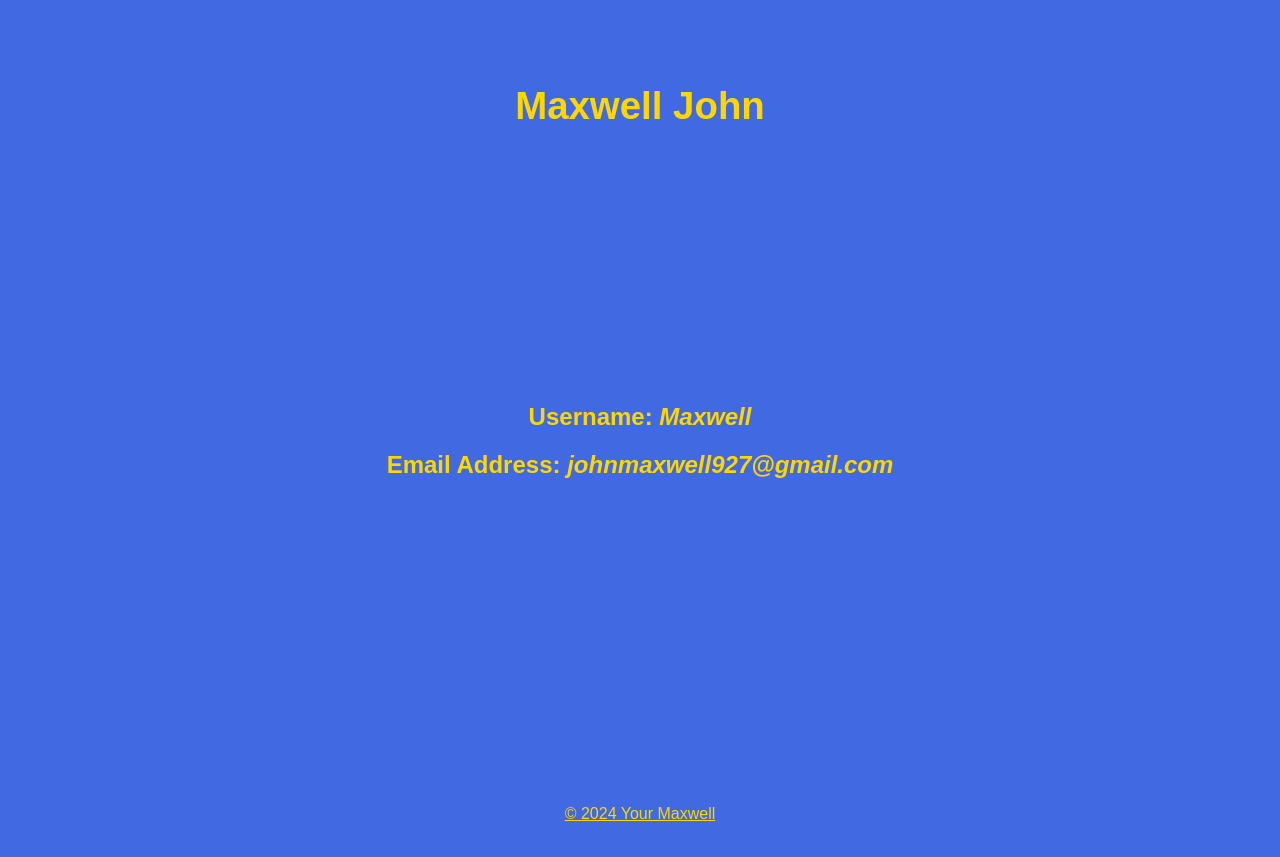
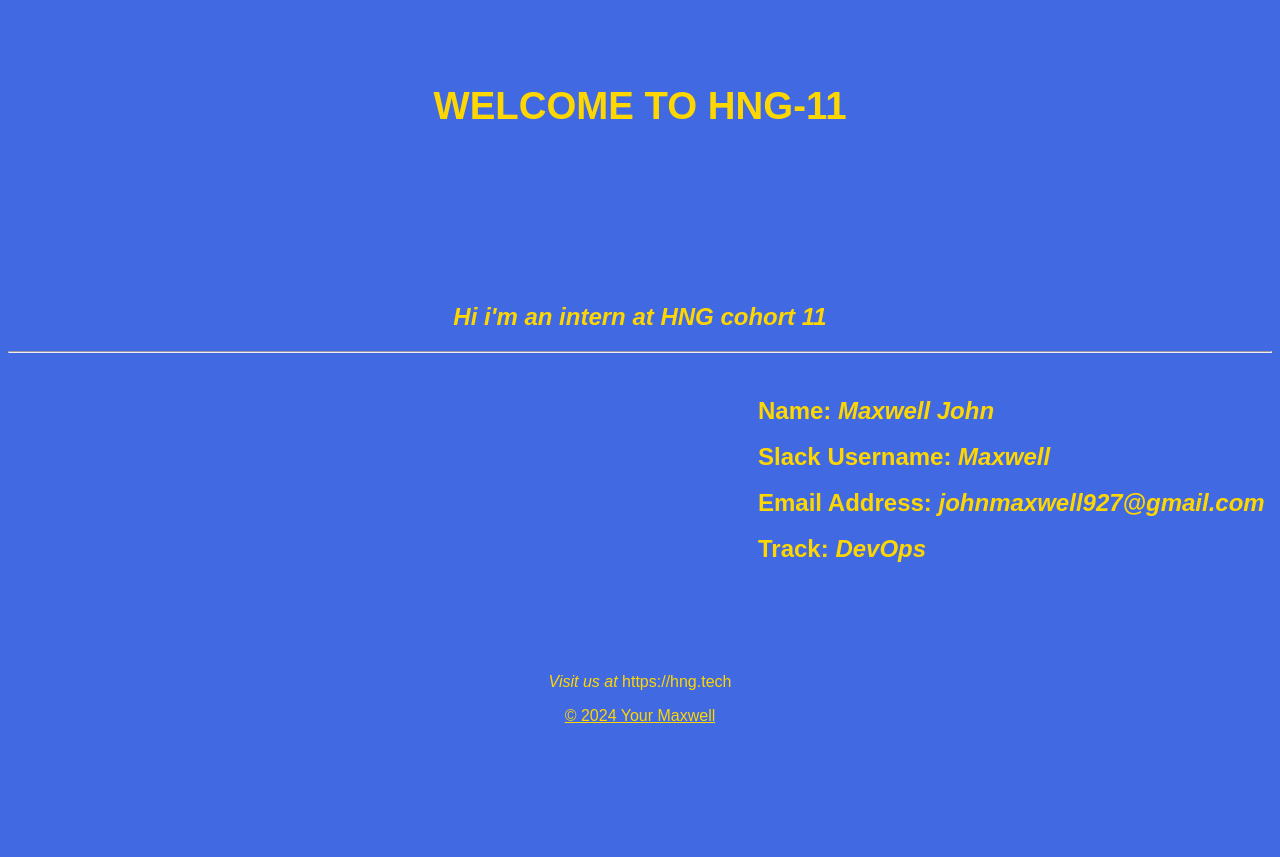
Before and after one commit to Maxidonx/HNG11-0, a plain HTML site: page index.html in a window 1280 px wide. After the commit the page ends 800 px from the top, so only its background shows below. Drawn offline with Linux system fonts and the light colour scheme.

Commit message:
second commit

```diff
--- a/index.html
+++ b/index.html
@@ -10,8 +10,9 @@
       background-color: royalblue;
       color: gold;
       font-family: sans-serif;
-      padding: 0;
       text-align: center;
+      margin-bottom: -100px;
+      align-items: center;
     }
 
 
@@ -19,30 +20,79 @@
       text-align: center;
       padding: 50px;
       margin-top: 0%;
-      margin-bottom: 200px;
+      margin-bottom: 100px;
       font-size: larger;
     }
 
+    #Visit{
+    color: gold;
+    text-decoration: none;
+
+    }
+    #visit a {
+      color: inherit;
+      text-decoration: none; /* Remove underline if you want */
+    }
+
+    /* Change color on hover */
+    #visit a:hover {
+      color: blue; /* Change to your desired hover color */
+    }
+
+    #banner{
+        margin-bottom: 10px;
+    }
+
+    .container {
+        margin-left: 750px;
+      flex-direction: column;
+      align-items: flex-start;
+      justify-items: center; /* Align items to the start for a straight line */
+    }
+
+    .container div {
+      display: flex; /* Center the contents within each div */
+      width: 100%;
+    }
+
+    .container h2 {
+      margin: 0;
+    }
+
+
 
     footer {
-      margin-top: 300px;
+      margin-top: 100px;
       text-align: center;
       padding: 10px;
       font-size: 1.0em;
-      text-decoration: underline;
+    }
+
+    footer p{
+        text-decoration: underline;
     }
   </style>
 </head>
 <body>
 
   <header>
-    <h1> Maxwell John</h1>
+    <h1>WELCOME TO HNG-11</h1>
   </header>
-  <div>
-    <div><h2><bold>Username:</bold> <i>Maxwell</i></h2></div>
-    <div><h2><bold>Email Address:</bold> <i>johnmaxwell927@gmail.com</i></h2></div>
+  <div id="banner"><h2> <i>Hi i'm an intern at HNG cohort 11</i></h2></div>
+  <hr>
+  <br>
+  <br>
+  <div class="container">
+    <div><h2>Name: <i>Maxwell John</i></h2></div>
+    <br>
+    <div><h2>Slack Username: <i>Maxwell</i></h2></div>
+    <br>
+    <div><h2>Email Address: <i>johnmaxwell927@gmail.com</i></h2></div>
+    <br>
+    <div><h2>Track: <i>DevOps</i></h2></div>
  </div>
   <footer>
+    <div id="visit"><em>Visit us  at </em><a href="https://hng.tech">https://hng.tech</a></div>
     <p>&copy; 2024 Your Maxwell</p>
   </footer>
 </body>
```
